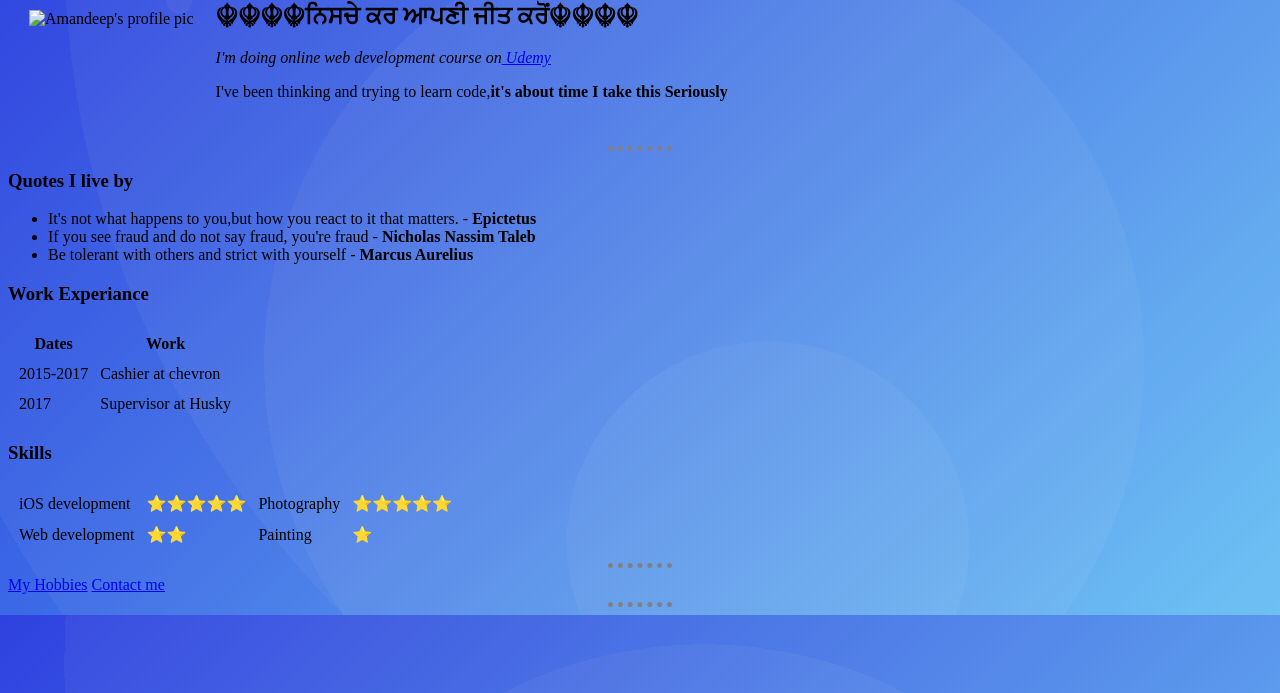
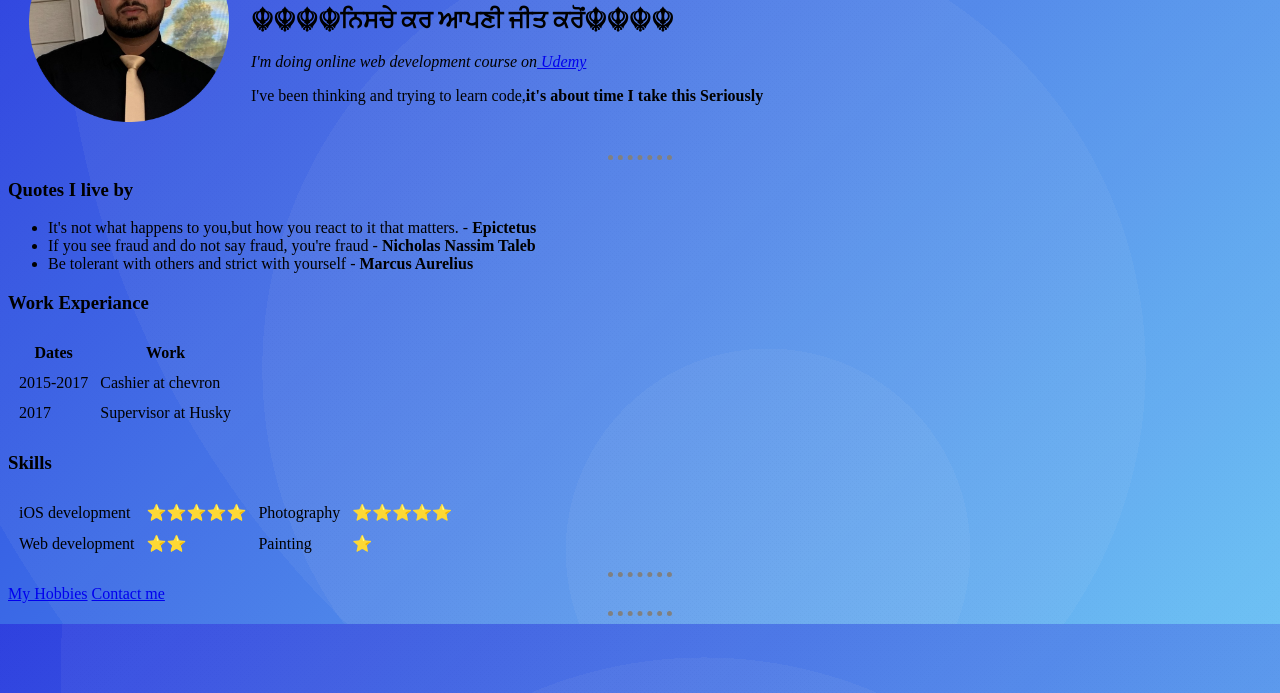
Before and after one commit to amandip1/cv, a plain HTML site: page index.html in a window 1280 px wide. Shown: the part 107-800 px from the top of the page. Drawn offline with Linux system fonts and the light colour scheme.

Commit message:
Update index.html
added photo

```diff
--- a/index.html
+++ b/index.html
@@ -11,7 +11,7 @@
 <body>
   <table cellspacing="20px">
     <tr>
-      <td> <img src="images/amandeep.png" alt="Amandeep's profile pic" length:"200" width="200">
+      <td> <img src="amandeep.png" alt="Amandeep's profile pic" length:"200" width="200">
       </td>
       <td>
         <h1>Amandeep Singh</h1>
```
